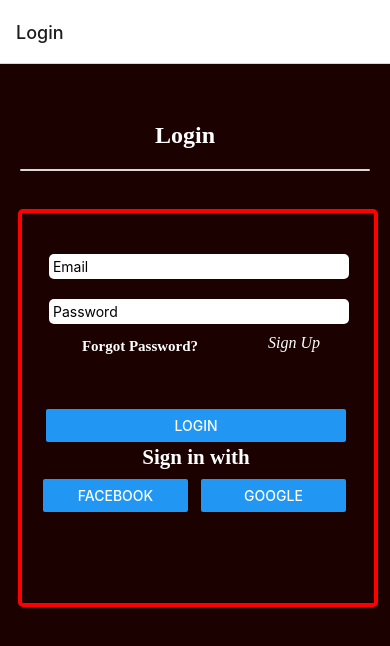
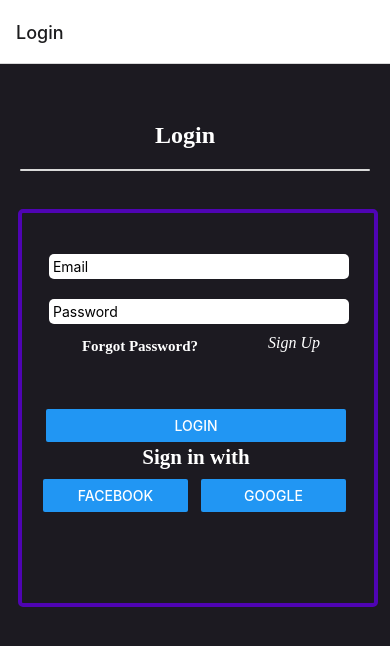
Before and after one commit to JonathanSedlakPSU/LightWeight, a React Native app: screen /LC in a window 390 px wide. Shown: the top 646 px of the page. Built offline with nearby package versions, Linux system fonts and the light colour scheme.

Commit message:
Changed Background Color

```diff
--- a/App.js
+++ b/App.js
@@ -57,6 +57,6 @@ const styles = StyleSheet.create({
   container: {
     flex: 1,
     paddingBottom: 20, // Space for the rounded tab bar
-    backgroundColor: "#1c0101", // Background color outside the tab bar
+    backgroundColor: Color.colorBackground, // Background color outside the tab bar
   },
 });
--- a/GlobalStyles.js
+++ b/GlobalStyles.js
@@ -1,3 +1,4 @@
+import { setStatusBarBackgroundColor } from "expo-status-bar";
 
 /* fonts */
 export const FontFamily = {
@@ -14,13 +15,20 @@ export const FontSize = {
 /* Colors */
 export const Color = {
    colorWhite: "#fff",
-   theme1: "#ff0000",
-   theme2: "#ff3d00",
+   theme1: "#4f04b3",
+   theme2: "#4104ba",
    colorBlack: "#000",
    colorLimegreen: "#09c312",
    orange: "#ff3d00",
    colorDarkgray: "#a3a3a3",
    colorGainsboro: "#d9d9d9",
+   colorBackground: "#1c1a21",
+
+   // Red = ff0000
+   // Orange = ff3d00
+   // Purple =#4f04b3
+   // PurpleBlue = #4104ba
+   // Dark grey = #1c1a21
 };
 /* Gaps */
 export const Gap = {
--- a/Screens/ActivityScreen.js
+++ b/Screens/ActivityScreen.js
@@ -388,7 +388,7 @@ const styles = StyleSheet.create({
     		position: "absolute"
   	},
   	activityPage: {
-    		backgroundColor: "#1c0101",
+    		backgroundColor: Color.colorBackground,
     		flex: 1,
     		width: "100%",
     		height: 932,
--- a/Screens/HomeScreen.js
+++ b/Screens/HomeScreen.js
@@ -369,7 +369,7 @@ const styles = StyleSheet.create({
         position: "relative"
     },
     homePage: {
-        backgroundColor: "#1c0101",
+        backgroundColor: Color.colorBackground,
         flex: 1,
         width: "100%",
         height: 880,
--- a/Screens/LoginScreen.js
+++ b/Screens/LoginScreen.js
@@ -367,7 +367,7 @@ const styles = StyleSheet.create({
     position: "relative",
   },
   loginpage: {
-    backgroundColor: "#1c0101",
+    backgroundColor: Color.colorBackground,
     flex: 1,
     width: "100%",
     height: 932,
--- a/Screens/SignUpPage.js
+++ b/Screens/SignUpPage.js
@@ -246,7 +246,7 @@ const styles = StyleSheet.create({
     position: "relative",
   },
   signuppage: {
-    backgroundColor: "#1c0101",
+    backgroundColor: Color.colorBackground,
     flex: 1,
     width: "100%",
     height: 932,
--- a/Screens/WorkoutScreen.js
+++ b/Screens/WorkoutScreen.js
@@ -311,7 +311,7 @@ const styles = StyleSheet.create({
     		position: "relative"
   	},
   	workoutsPage: {
-    		backgroundColor: "#1c0101",
+    		backgroundColor: Color.colorBackground,
     		flex: 1,
     		height: 880,
     		overflow: "visible",
```
